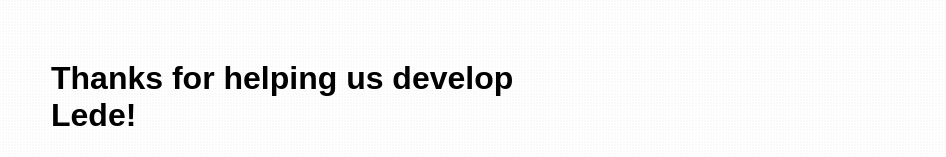
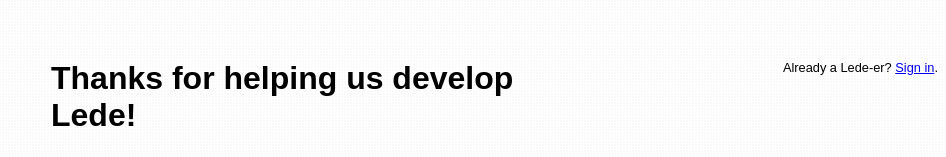
Before and after one commit to lede/lede, a website: page src/web/app/public/index.html in a window 1280 px wide. Shown: the top 157 px of the page, without its empty margins (334-1280 px from the left). Drawn offline with nearby package versions, Linux system fonts and the light colour scheme; a web font is replaced by a local one.

Commit message:
add a sign in link to the registration page

```diff
--- a/src/web/app/public/index.html
+++ b/src/web/app/public/index.html
@@ -58,6 +58,9 @@
   </script>
 </head>
 <body>
+  <div class='signin-link'>
+    Already a Lede-er?  <a href='login.html'>Sign in</a>.
+  </div>
   <div class='logo-wrapper'>
     <div class='logo'>
       <div class='mark'>
--- a/src/web/app/public/stylesheets/main.css
+++ b/src/web/app/public/stylesheets/main.css
@@ -106,3 +106,8 @@
 div.fun {
   margin-top: 60px;
 }
+
+div.signin-link {
+  float: right;
+  font-size: 0.8em;
+}
```
